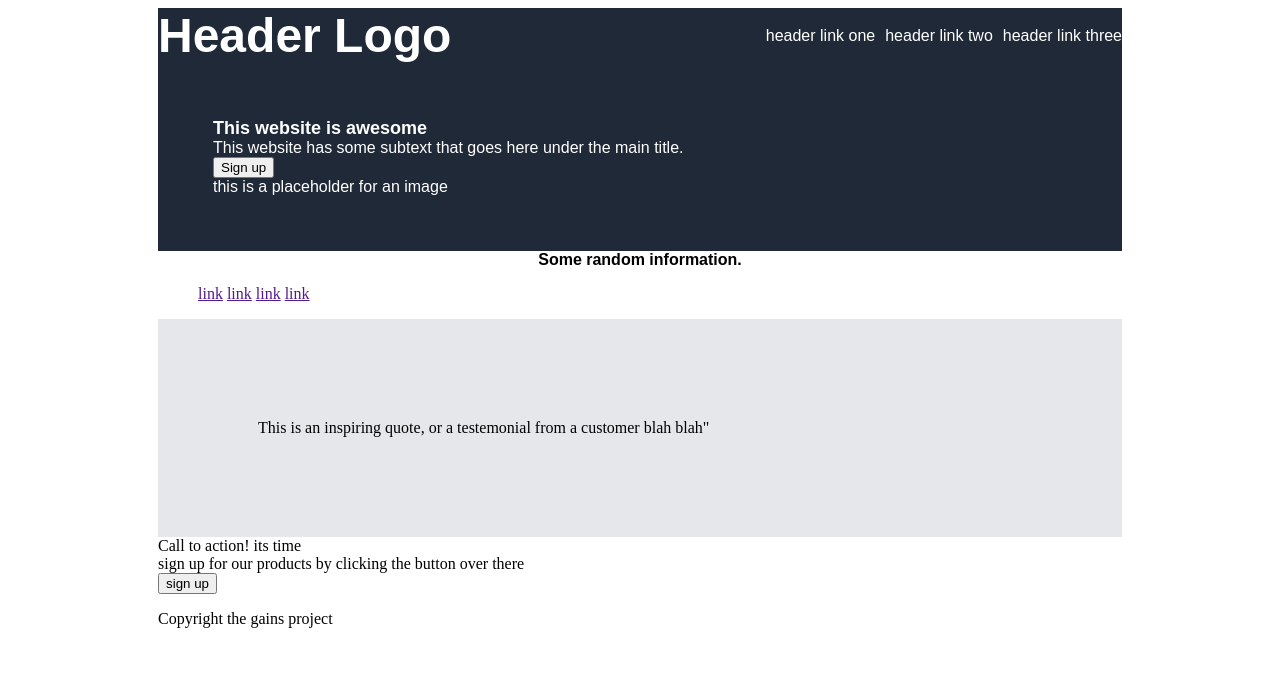
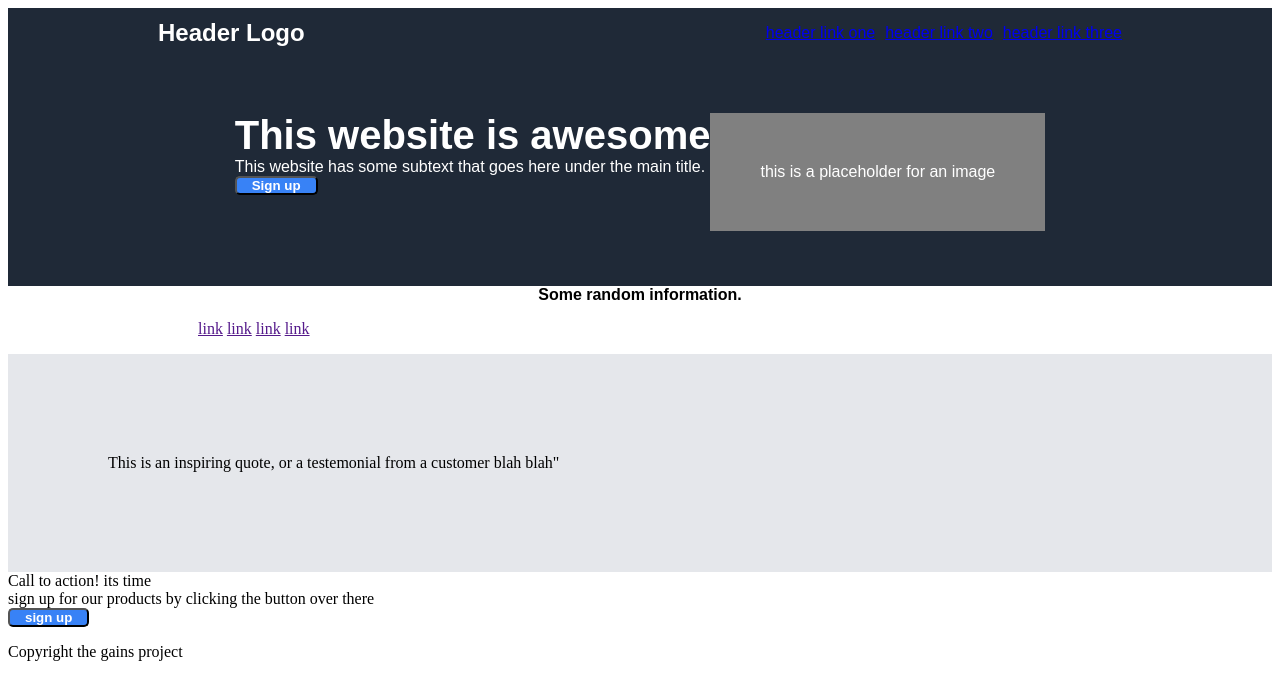
Before and after one commit to Ahson1/Odin-landing-page, a plain HTML site: page index.html in a window 1280 px wide. Drawn offline with Linux system fonts and the light colour scheme.

Commit message:
top 2 sections looking decent

```diff
--- a/index.html
+++ b/index.html
@@ -17,10 +17,14 @@
 
     <div class="tops">
         <div class="header">Header Logo</div>
+
         <ul class="header-links">
-            <a>header link one</a>
-            <a>header link two</a>
-            <a>header link three</a>
+
+            <a href="sdsd">header link one</a>
+
+            <a href="sdsd">header link two</a>
+
+            <a href="sdsd">header link three</a>
 
 
         </ul>
@@ -30,11 +34,11 @@
 
     <div class="section1">
 
-
+        <div class="top3">
         <div class="title">This website is awesome</div>
         <div class="subtext">This website has some subtext that goes here under the main title.</div>
         <button>Sign up</button>
-
+        </div>
         <div class="image">this is a placeholder for an image</div>
 
     </div>
--- a/style.css
+++ b/style.css
@@ -1,4 +1,4 @@
-body {
+.body {
 
     padding-left: 150px;
     padding-right: 150px;
@@ -13,13 +13,14 @@ body {
     background-color: #1f2937;
     color: white;
     font-family: Arial, Helvetica, sans-serif;
-
+    padding-left: 150px;
+    padding-right: 150px;
 
 }
 
 .header {
     font-size: 24px;
-    font-size: 48px;
+
     font-weight: bolder;
 
 }
@@ -31,6 +32,10 @@ body {
     justify-items: left;
     text-decoration: none;
     gap: 10px;
+    color: white;
+
+
+
 }
 
 
@@ -40,15 +45,35 @@ body {
     color: white;
     font-family: Arial, Helvetica, sans-serif;
     padding: 55px;
-
+    padding-left: 150px;
+    padding-right: 150px;
+    display: flex;
+    justify-content: center;
 
 
 }
 
 
 .title {
-    font-weight: bold;
-    font-size: large;
+    font-weight: bolder;
+    font-size: 40px;
+}
+
+
+button {
+background-color: #3882f6;
+color: white;
+font-family: Arial, Helvetica, sans-serif;
+padding: 0 15px 0 15px;
+font-weight: bold;
+border-radius: 5px;
+}
+
+.image {
+background-color: gray;
+padding: 50px;
+
+
 }
 
 .section2 {
@@ -56,6 +81,8 @@ body {
     display: flex;
     flex-direction: column;
     justify-content: center;
+    padding-left: 150px;
+    padding-right: 150px;
 }
 .random {
     display: flex;
```
